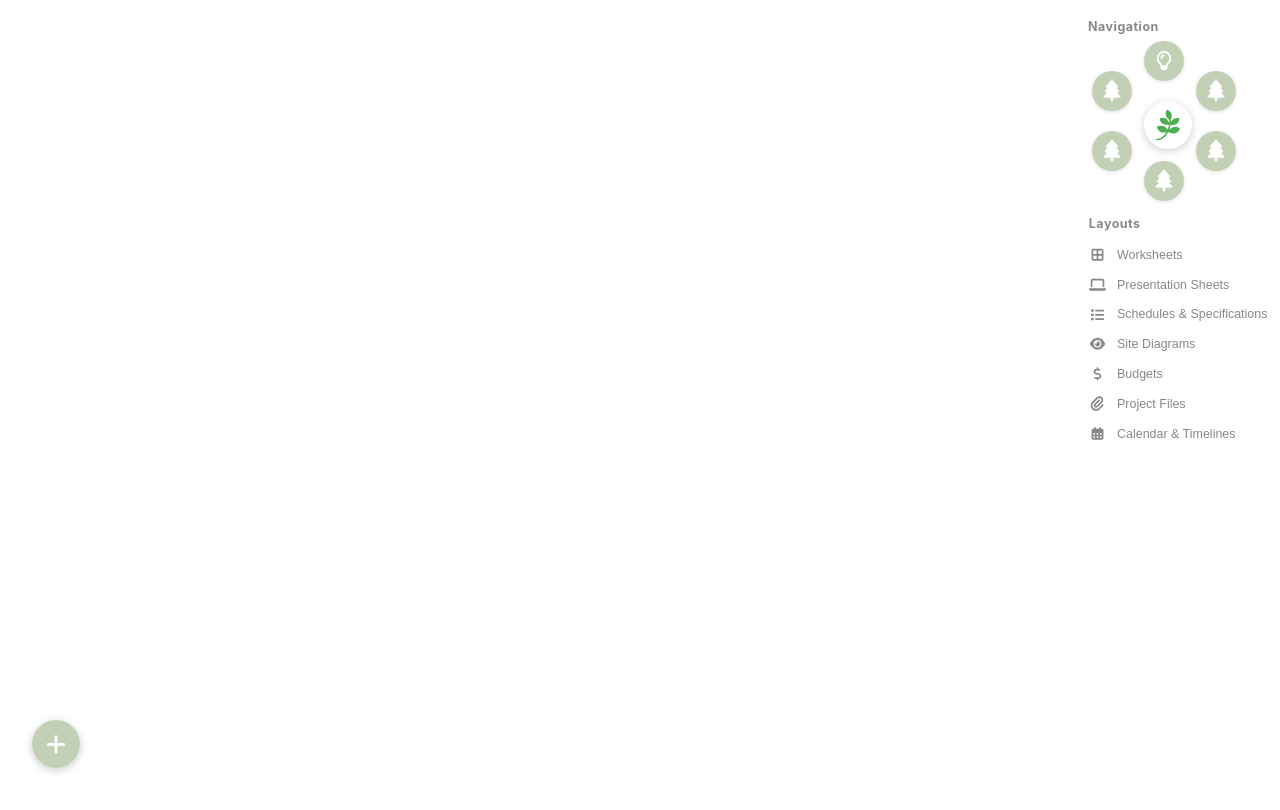
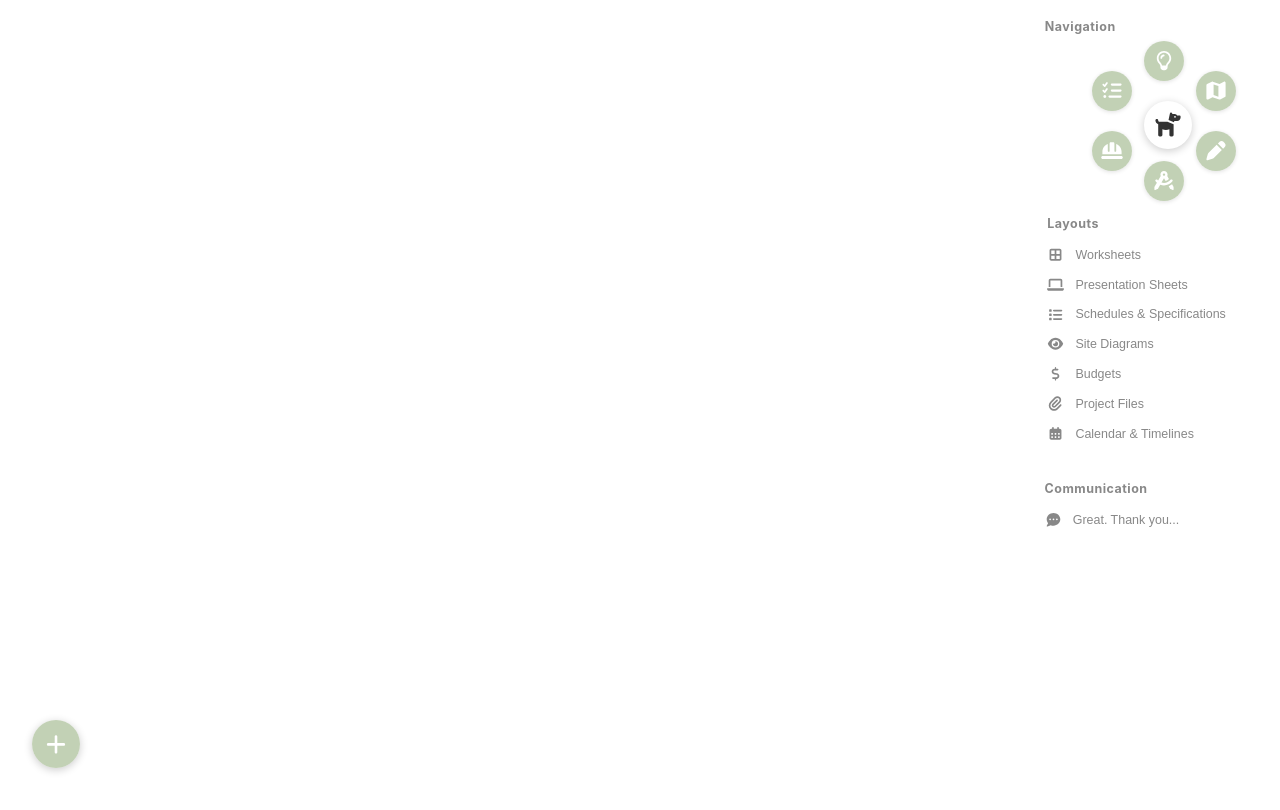
Before and after one commit to pacacodes/ELPACA, a React (Create React App) app in the folder frontend/: page / in a window 1280 px wide. Shown: the top 810 px of the page. Built offline with nearby package versions, Linux system fonts and the light colour scheme.

Commit message:
Add new FontAwesome icons and enhance layout for communication section in App component

```diff
--- a/frontend/src/App.js
+++ b/frontend/src/App.js
@@ -1,8 +1,10 @@
 import React, { useState } from 'react';
 import { FontAwesomeIcon } from '@fortawesome/react-fontawesome';
-import { faTree, faCloud, faMountain, faThLarge, faLaptop, faList, faEye, faDollarSign, faPaperclip, faCalendarAlt, faPlus } from '@fortawesome/free-solid-svg-icons';
+import { faTree, faCloud, faMountain, faThLarge, faLaptop, faList, faEye, faDollarSign, faPaperclip, faCalendarAlt, faPlus, faMap, faPen, faDraftingCompass, faHardHat, faTasks } from '@fortawesome/free-solid-svg-icons';
 import { faPagelines } from '@fortawesome/free-brands-svg-icons';
 import { faLightbulb } from '@fortawesome/free-regular-svg-icons';
+import { faDog } from '@fortawesome/free-solid-svg-icons';
+import { faCommentDots } from '@fortawesome/free-solid-svg-icons';
 
 function App() {
   const [popupOpen, setPopupOpen] = useState(false);
@@ -175,7 +177,9 @@ function App() {
 
       {/* Navigation title above circular array */}
       <div style={{position:'fixed', right:'2rem', top:'1.2rem', width:'160px', display:'flex', justifyContent:'flex-start', marginBottom:'0.38rem', zIndex:1002}}>
-        <span style={{ color: '#888', fontWeight: 'bold', fontSize: '0.78rem', letterSpacing: '0.04em', textAlign: 'left' }}>Navigation</span>
+        <div style={{width:'100%',display:'flex',justifyContent:'flex-start',marginBottom:'0.38rem'}}>
+          <span style={{ color: '#888', fontWeight: 'bold', fontSize: '0.78rem', letterSpacing: '0.04em', textAlign: 'left', marginLeft: '-2.7rem' }}>Navigation</span>
+        </div>
       </div>
       {/* Floating alpaca button in top right with 6 surrounding buttons */}
       <div style={{
@@ -218,8 +222,16 @@ function App() {
             >
               {i === 0 ? (
                 <FontAwesomeIcon icon={faLightbulb} />
+              ) : i === 1 ? (
+                <FontAwesomeIcon icon={faMap} />
+              ) : i === 2 ? (
+                <FontAwesomeIcon icon={faPen} />
+              ) : i === 3 ? (
+                <FontAwesomeIcon icon={faDraftingCompass} />
+              ) : i === 4 ? (
+                <FontAwesomeIcon icon={faHardHat} />
               ) : (
-                <FontAwesomeIcon icon={faTree} />
+                <FontAwesomeIcon icon={faTasks} />
               )}
             </button>
           );
@@ -228,13 +240,14 @@ function App() {
         <button
           style={{
             position: 'absolute',
-            left: '56px',
-            top: '56px',
+            left: '50%',
+            top: '50%',
+            transform: 'translate(-50%, -50%)',
             width: '48px',
             height: '48px',
             borderRadius: '50%',
             background: '#fff',
-            color: '#4caf50',
+            color: '#333', // dark grey
             border: 'none',
             boxShadow: '0 2px 8px rgba(0,0,0,0.2)',
             cursor: 'pointer',
@@ -246,14 +259,14 @@ function App() {
           }}
           aria-label="Alpaca"
         >
-          <FontAwesomeIcon icon={faPagelines} />
+          <FontAwesomeIcon icon={faDog} style={{ fontSize: '1.4rem' }} />
         </button>
       </div>
 
       {/* Layouts category column below top right buttons */}
       <div style={{
         position: 'fixed',
-        right: '2.5rem',
+        right: '5.1rem',
         top: 'calc(2rem + 180px)',
         display: 'flex',
         flexDirection: 'column', // restore to column
@@ -322,6 +335,37 @@ function App() {
           </button>
         </div>
       </div>
+
+      {/* Communication section below layouts */}
+      <div style={{
+        position: 'fixed',
+        right: '5.6rem',
+        top: 'calc(2rem + 445px)',
+        display: 'flex',
+        flexDirection: 'column',
+        alignItems: 'flex-start',
+        gap: '0.35rem',
+        background: 'rgba(60,60,60,0)',
+        borderRadius: '8px',
+        padding: '0.25rem 0.2rem',
+        boxShadow: 'none',
+        minWidth: '60px',
+        maxWidth: '140px',
+        zIndex: 1000,
+      }}>
+        <div style={{width:'100%',display:'flex',justifyContent:'flex-start',marginBottom:'0.38rem'}}>
+          <span style={{ color: '#888', fontWeight: 'bold', fontSize: '0.78rem', letterSpacing: '0.04em', textAlign: 'left', marginLeft: '-1.8rem' }}>Communication</span>
+        </div>
+        <div style={{display:'flex',flexDirection:'column',gap:'0.35rem'}}>
+          {/* Text thread button */}
+          <button style={{
+            display: 'flex', alignItems: 'center', gap: '0.7rem', background: 'rgba(60,60,60,0)', color: '#888', border: 'none', borderRadius: '6px', padding: '0.32rem 0.5rem', fontSize: '0.78rem', cursor: 'pointer', boxShadow: 'none', whiteSpace: 'nowrap', minWidth: '0', marginLeft: '-1.8rem'
+          }}>
+            <FontAwesomeIcon icon={faCommentDots} style={{fontSize:'1.09em', marginLeft: '-0.5rem', color: '#888'}} />
+            <span style={{fontSize:'0.78rem', color: '#888'}}>Great. Thank you...</span>
+          </button>
+        </div>
+      </div>
     </div>
   );
 }
```
